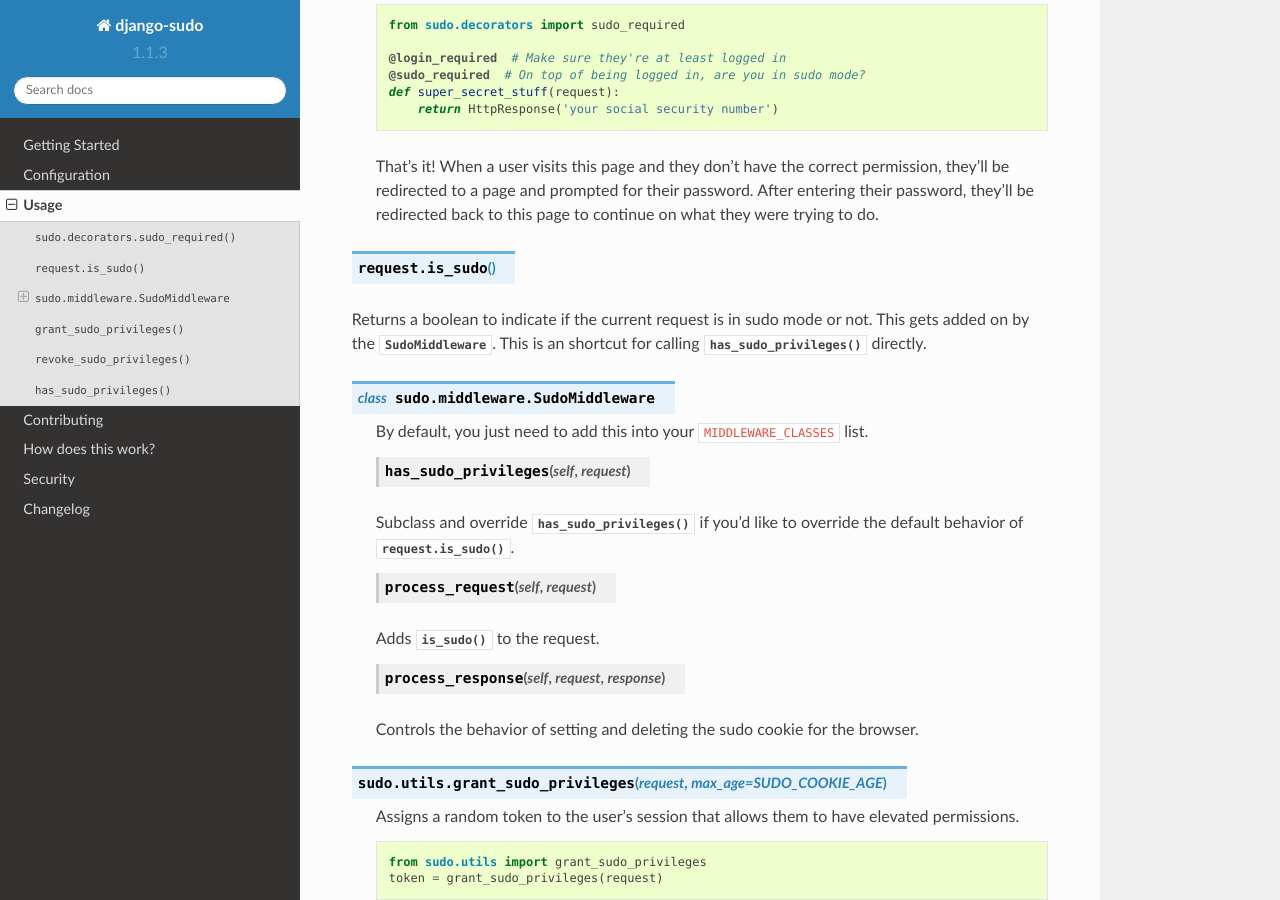
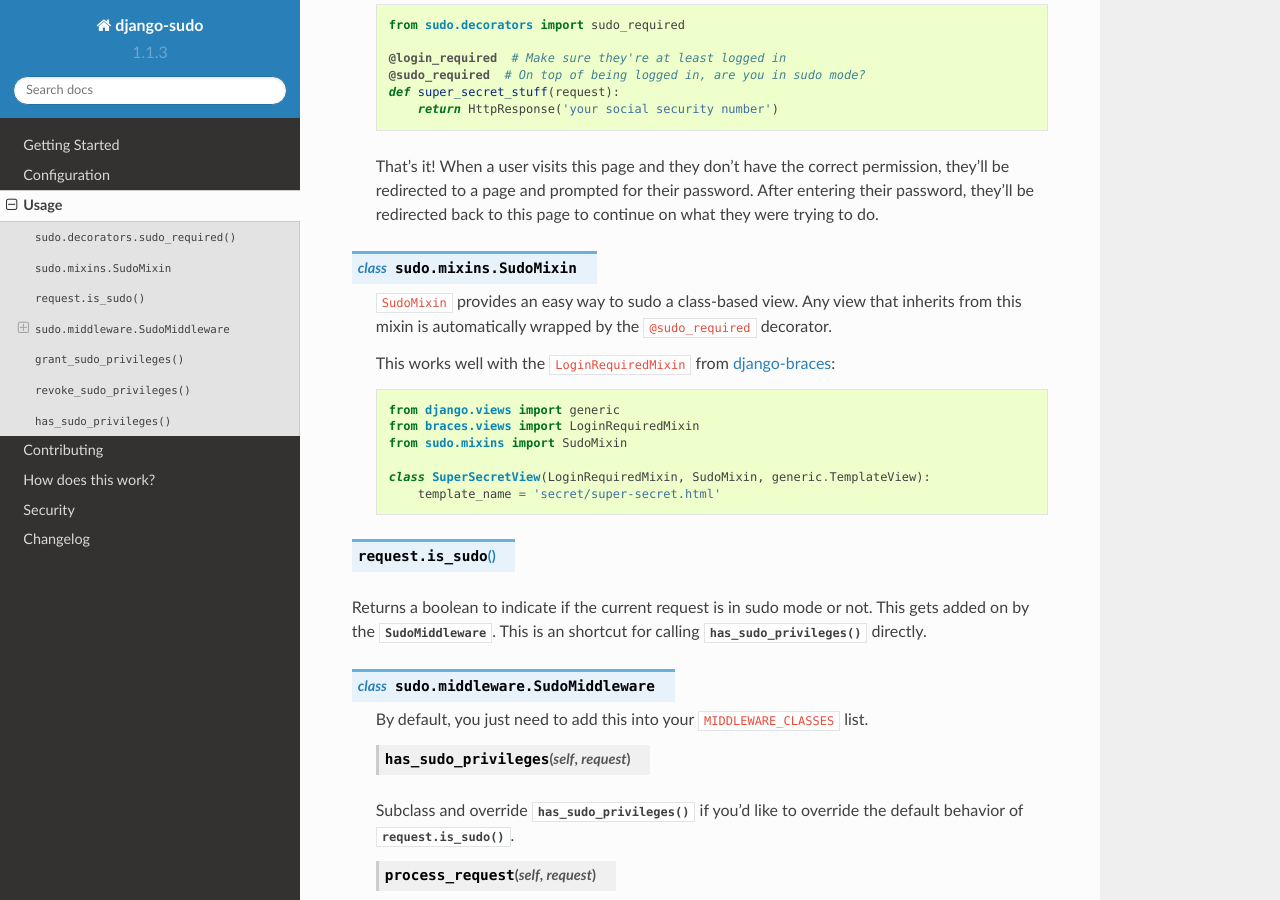
Before and after one commit to mattrobenolt/django-sudo, a Sphinx documentation site: the page built from docs/usage/index.rst, in a window 1280 px wide and 900 px high, scrolled down 390 px. Built offline with Sphinx 7.4.7 and the Read the Docs theme 2.0.0, drawn with Linux system fonts in a browser that asks for light colours.

Commit message:
Add documentation for SudoMixin.

```diff
--- a/docs/usage/index.rst
+++ b/docs/usage/index.rst
@@ -24,6 +24,24 @@
     That's it! When a user visits this page and they don't have the correct permission, they'll be
     redirected to a page and prompted for their password. After entering their password, they'll be
     redirected back to this page to continue on what they were trying to do.
+
+.. class:: sudo.mixins.SudoMixin
+
+    ``SudoMixin`` provides an easy way to sudo a class-based view. Any view
+    that inherits from this mixin is automatically wrapped by the
+    ``@sudo_required`` decorator.
+
+    This works well with the ``LoginRequiredMixin`` from
+    `django-braces <https://django-braces.rtfd.org/>`_:
+
+    .. code-block:: python
+
+        from django.views import generic
+        from braces.views import LoginRequiredMixin
+        from sudo.mixins import SudoMixin
+
+        class SuperSecretView(LoginRequiredMixin, SudoMixin, generic.TemplateView):
+            template_name = 'secret/super-secret.html'
 
 .. method:: request.is_sudo()
 
```
